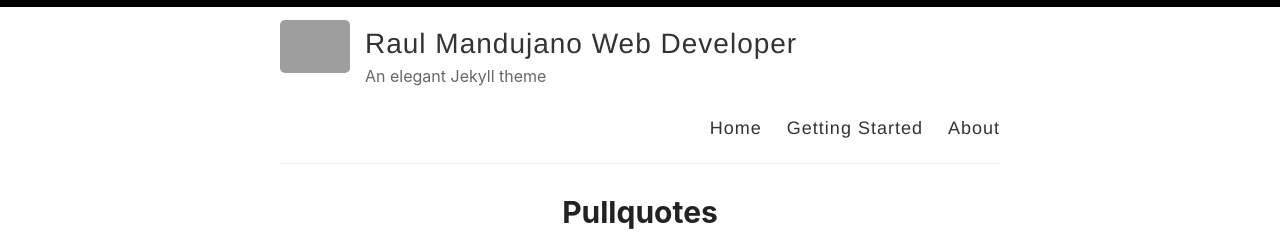
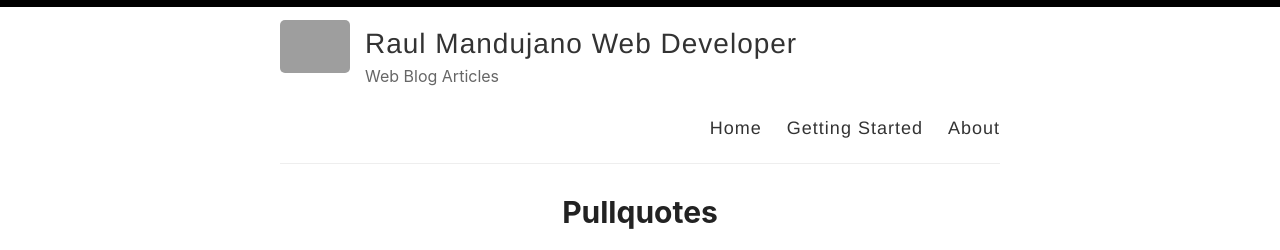
Before and after one commit to RaulMandujano/RaulPage, a Jekyll site: the page built from index.html, in a window 1280 px wide and 900 px high. Shown: the top 250 px of the window. Built offline with Jekyll 4.4.1, drawn with Linux system fonts in a browser that asks for light colours; the list of posts is cut into pages by our own code; grey boxes are pictures that could not be loaded.

Commit message:
Update _config.yml

```diff
--- a/_config.yml
+++ b/_config.yml
@@ -9,7 +9,7 @@ name: Raul Mandujano Web Developer
 author: Web Blog Articles
 
 # Short bio or description (displayed in the header)
-description: An elegant Jekyll theme
+description: Web Blog Articles
 
 # URL of your avatar or profile pic (you could use your GitHub profile pic)
 avatar: /images/myimage.png
```
